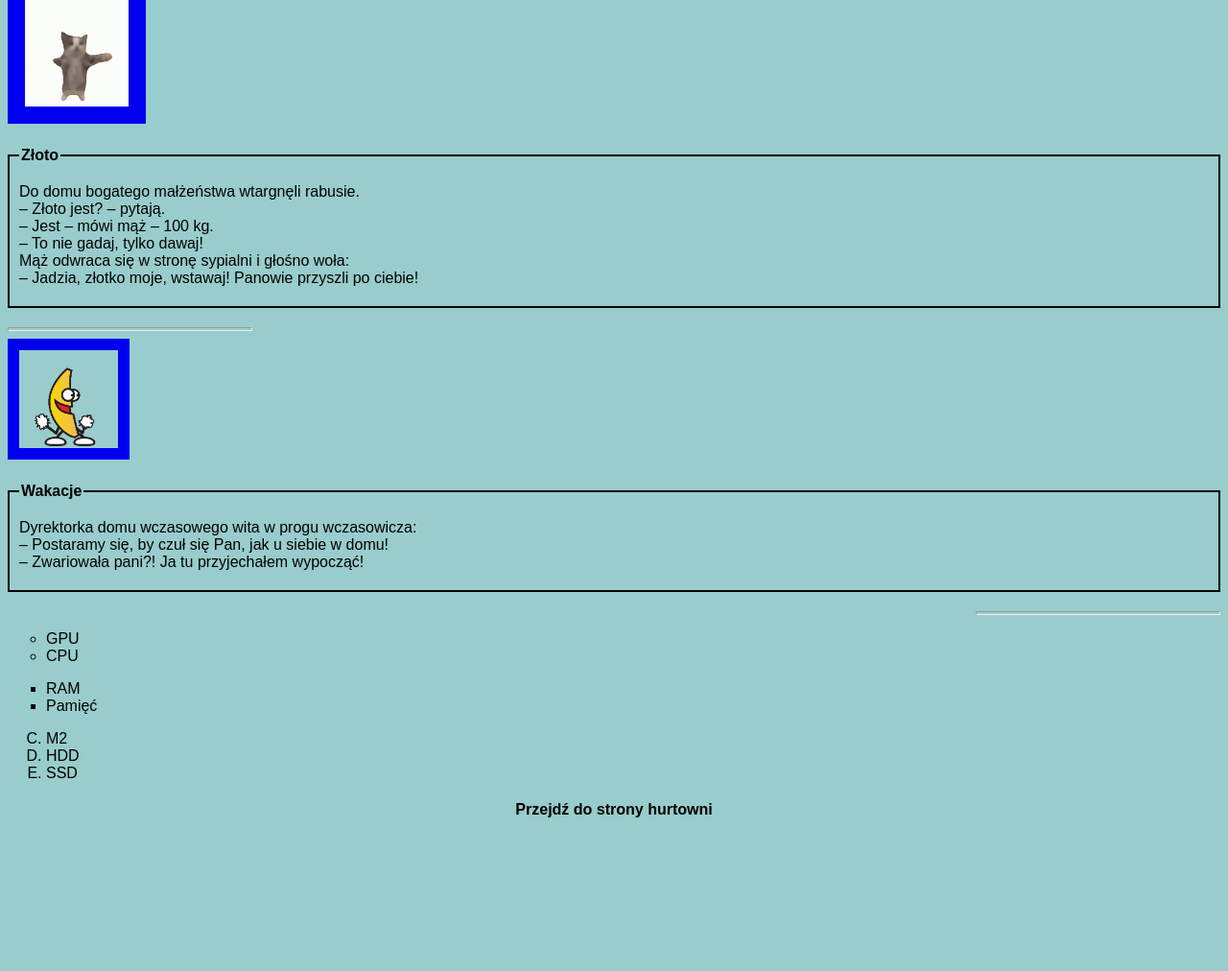
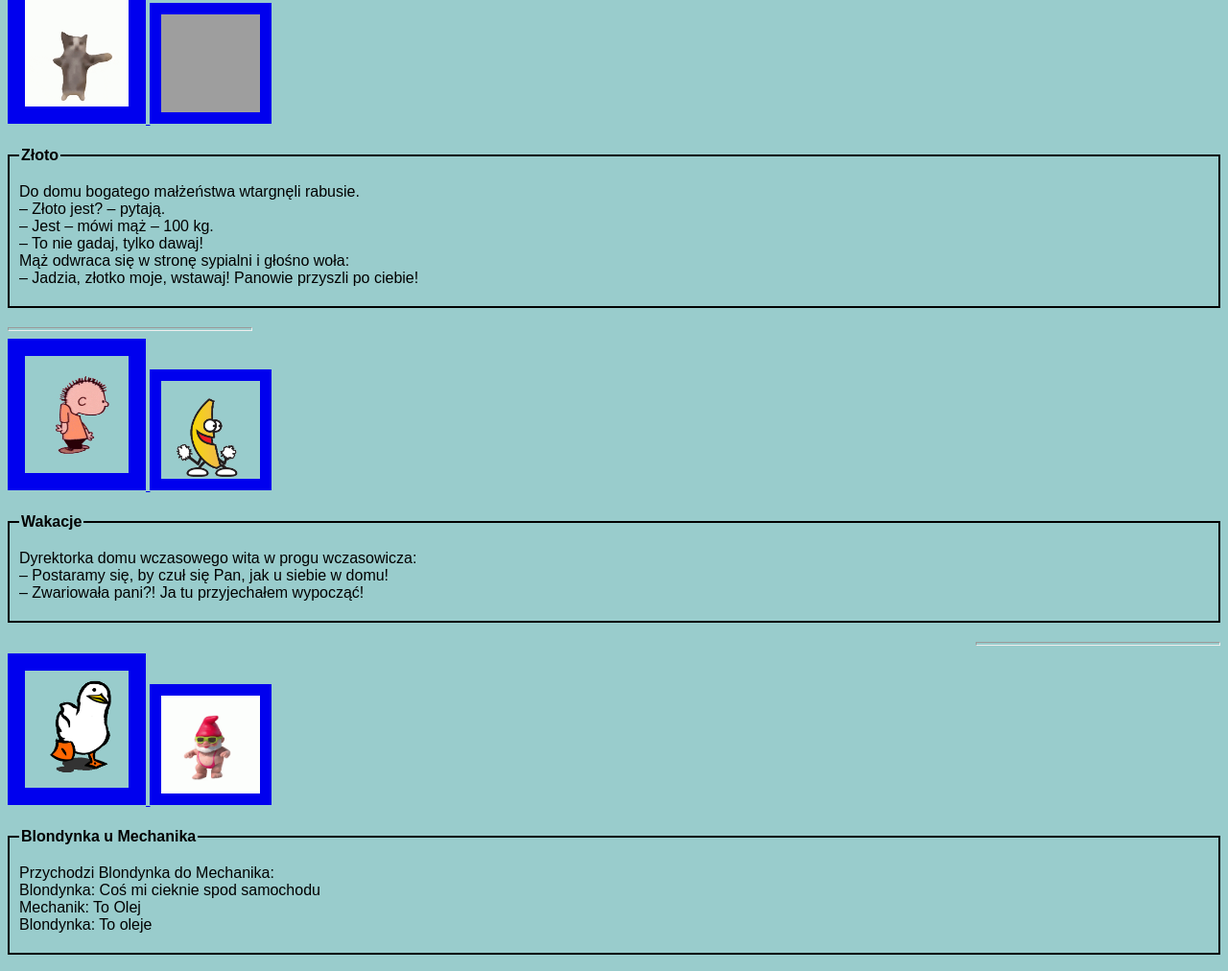
Before and after one commit to xeys09/zadanie-14-i-15, a plain HTML site: page index1.html in a window 1280 px wide. Shown: the part 1156-2168 px from the top of the page at 96% size. Before the commit the page ends 2017 px from the top, so only its background shows below. Drawn offline with Linux system fonts and the light colour scheme; grey boxes are pictures that could not be loaded.

Commit message:
Update index1.html

```diff
--- a/index1.html
+++ b/index1.html
@@ -70,6 +70,9 @@
     <a href="kot.gif" target="_blank">
         <img src="kot.gif" alt="Kot" style="border: 18px solid; width: 108px; height: 122px;">
     </a>
+    <a href="coś.gif" target="_blank">
+        <img src="coś.gif" alt="Coś" style="border: 12px solid; width: 103px; height: 102px;">
+    </a>
 
     <fieldset>
         <legend>Złoto</legend>
@@ -83,6 +86,9 @@
 
     <hr style="height: 2px; width: 20%; margin-left: 0; background-color: #99cccc;">
 
+    <a href="ludzik.gif" target="_blank">
+        <img src="ludzik.gif" alt="Ludzik" style="border: 18px solid; width: 108px; height: 122px;">
+    </a>
     <a href="banan.gif" target="_blank">
         <img src="banan.gif" alt="Banan" style="border: 12px solid; width: 103px; height: 102px;">
     </a>
@@ -95,6 +101,21 @@
     </fieldset>
 
     <hr style="height: 2px; width: 20%; margin-right: 0; background-color: #99cccc;">
+
+    <a href="kaczka.gif" target="_blank">
+        <img src="kaczka.gif" alt="Kaczka" style="border: 18px solid; width: 108px; height: 122px;">
+    </a>
+    <a href="gnom.gif" target="_blank">
+        <img src="gnom.gif" alt="Gnom" style="border: 12px solid; width: 103px; height: 102px;">
+    </a>
+
+    <fieldset>
+        <legend>Blondynka u Mechanika</legend>
+        <p>Przychodzi Blondynka do Mechanika:<br>
+        Blondynka: Coś mi cieknie spod samochodu<br>
+        Mechanik: To Olej<br>
+        Blondynka: To oleje</p>
+    </fieldset>
 
     <ul style="list-style-type: circle;">
         <li>GPU</li>
```
